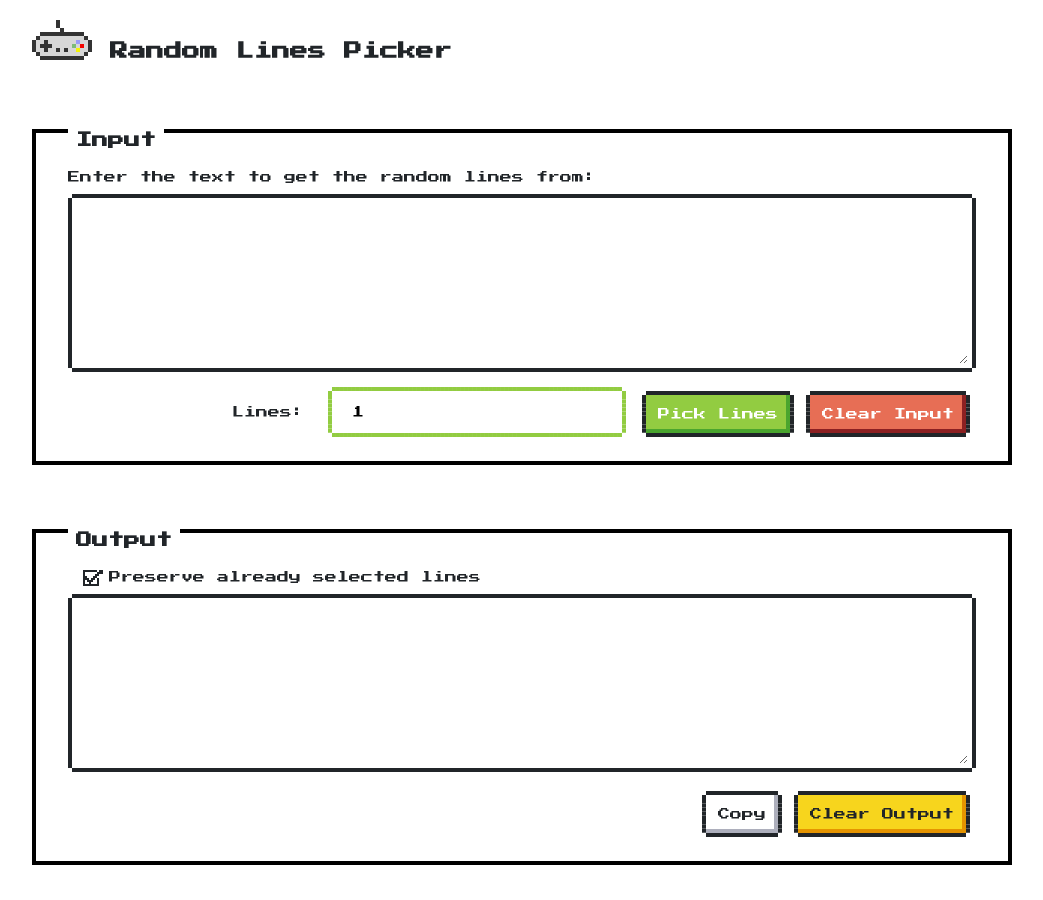
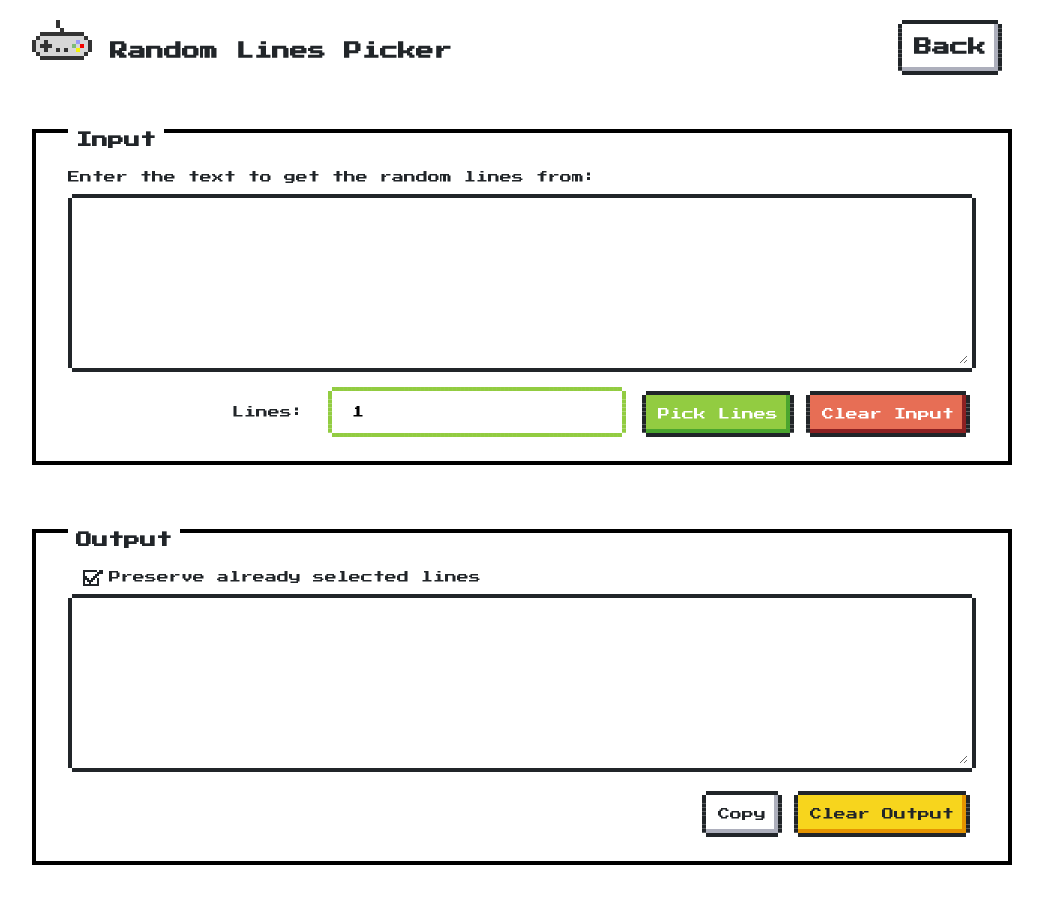
Before and after one commit to d-k-ivanov/d-k-ivanov.github.io, a Jekyll site: the page tools/random-lines/index.html, which Jekyll copies as it is, in a window 1280 px wide. Shown: the whole page, without its empty margins (118-1161 px from the left). Built offline with Jekyll 4.4.1, drawn with Linux system fonts in a browser that asks for light colours.

Commit message:
Post 2025-17-06-15-09

```diff
--- a/tools/random-lines/index.html
+++ b/tools/random-lines/index.html
@@ -55,8 +55,14 @@
 <body>
     <div class="container">
         <div class="title">
-            <h2 class="title"><i class="snes-jp-logo brand-logo"></i> Random Lines Picker</h2>
+            <h2 class="title">
+                <i class="snes-jp-logo brand-logo"></i> Random Lines Picker
+                <div style="float: right; margin-right: 10px;">
+                    <a href="/tools/" class="nes-btn is-normal" aria-label="Close">Back</a>
+                </div>
+            </h2>
         </div>
+
         <main class="main-content">
             <section class="nes-container with-title">
                 <h3 class="title">Input</h3>
```
